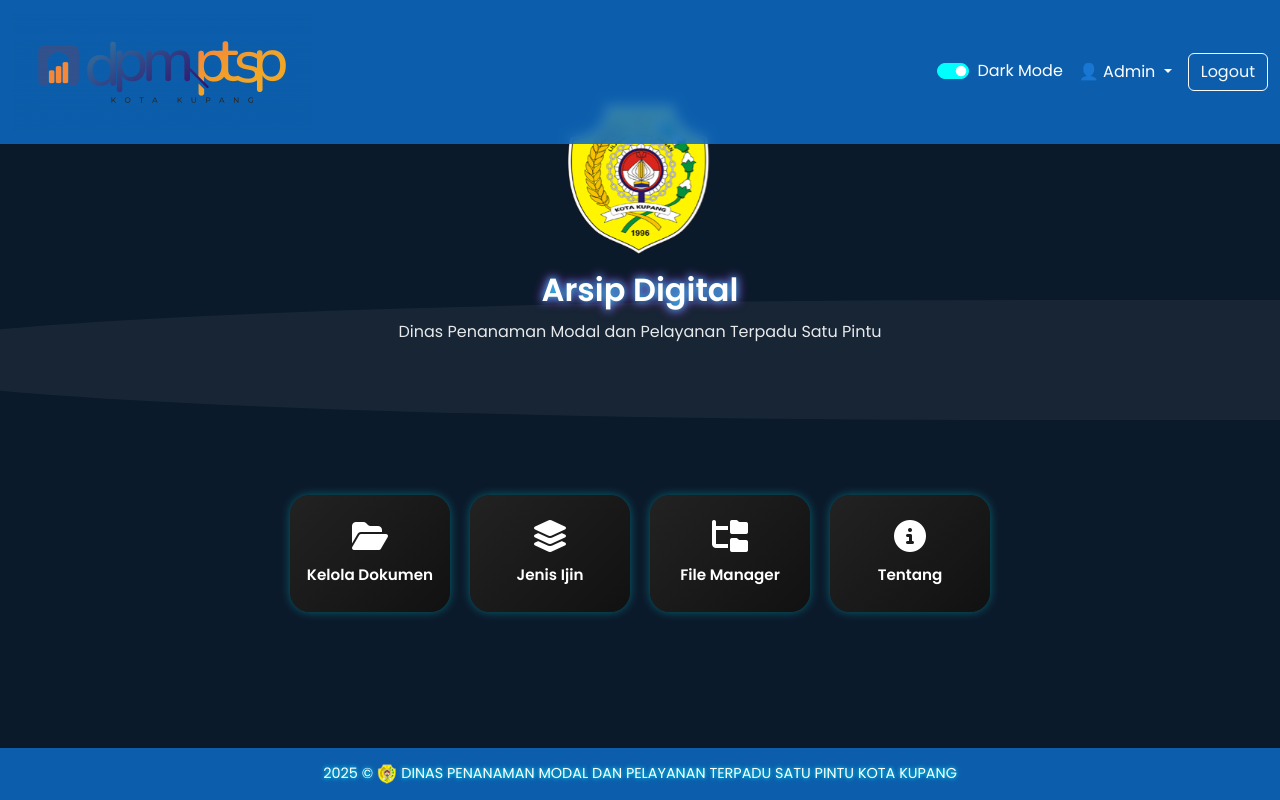
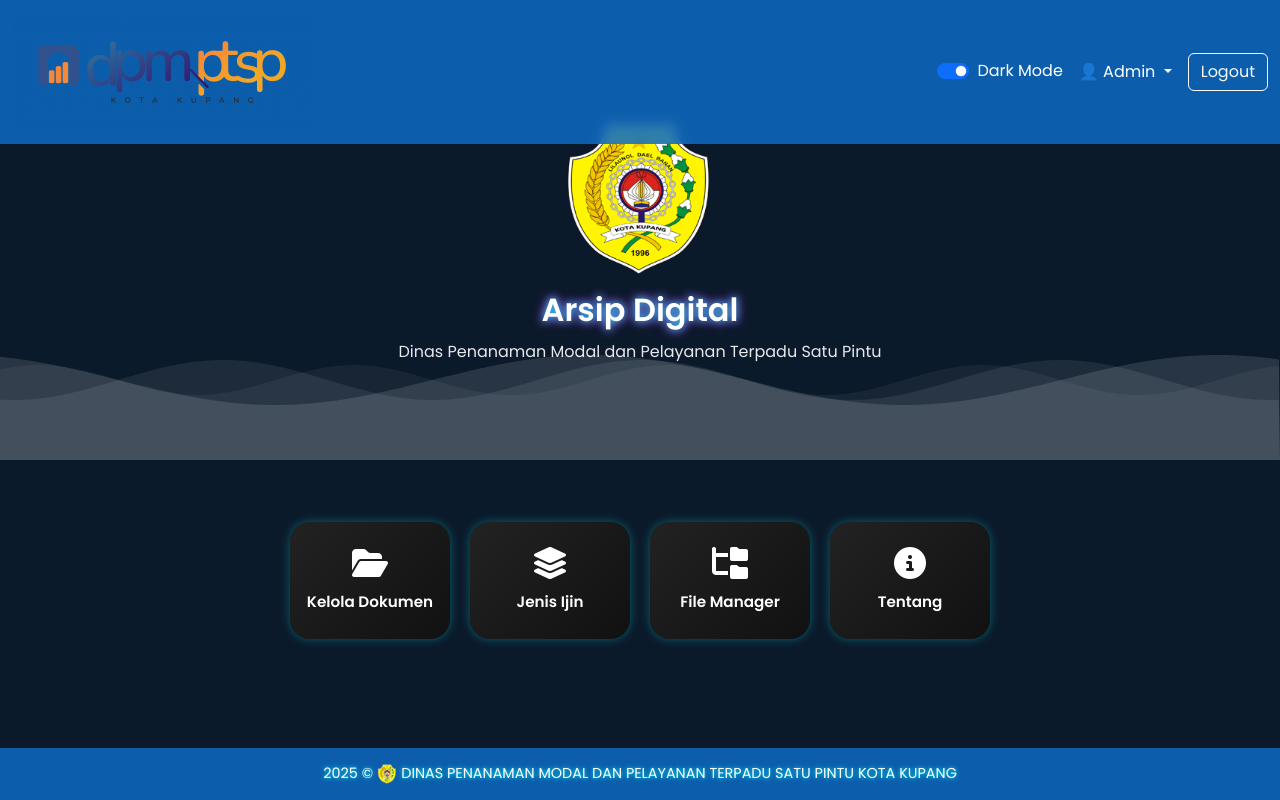
Before and after one commit to ArsipDPMPTSP/digital-arsip, a Flask app: page / in a window 1280 px wide. Run offline with Flask 3, Linux system fonts and the light colour scheme; the visitor is signed in with stand-in values (Sample User, id 1); data that the repository does not hold is empty.

Commit message:
(Update UI)

```diff
--- a/templates/index.html
+++ b/templates/index.html
@@ -2,7 +2,7 @@
 <html lang="id">
   <head>
     <meta charset="UTF-8" />
-    <title>Dashboard Arsip - Header Wave</title>
+    <title>Dashboard Arsip - Multi-layer Wave</title>
     <meta name="viewport" content="width=device-width, initial-scale=1" />
 
     <!-- Bootstrap & Font Awesome -->
@@ -22,6 +22,17 @@
         transition: all 0.5s ease;
       }
 
+      body.light {
+        background: linear-gradient(270deg, #0e6cc4, #3498db, #00ffff, #ff00ff);
+        background-size: 1500% 1500%;
+        animation: neonBG 25s ease infinite;
+      }
+
+      body.dark {
+        background: #0b1a2b;
+        color: #fff;
+      }
+
       @keyframes neonBG {
         0% {
           background-position: 0% 50%;
@@ -32,18 +43,6 @@
         100% {
           background-position: 0% 50%;
         }
-      }
-
-      body.light {
-        background: linear-gradient(270deg, #0e6cc4, #3498db, #0e6cc4, #00ffff, #ff00ff);
-        background-size: 1500% 1500%;
-        animation: neonBG 25s ease infinite;
-        color: #fff;
-      }
-
-      body.dark {
-        background: #0b1a2b;
-        color: #fff;
       }
 
       /* Navbar */
@@ -61,17 +60,11 @@
         color: #00ffff;
       }
 
-      /* Dark mode switch */
-      .form-check-input:checked {
-        background-color: #00ffff;
-        border-color: #00ffff;
-      }
-
-      /* Header Wave */
+      /* Header */
       header {
         position: relative;
         text-align: center;
-        padding: 100px 20px 60px;
+        padding: 120px 20px 80px;
         overflow: hidden;
       }
 
@@ -100,30 +93,14 @@
         position: relative;
       }
 
-      /* Wave effect */
-      header::before {
-        content: "";
+      /* Canvas Wave Multi-layer */
+      #waveCanvas {
         position: absolute;
         bottom: 0;
         left: 0;
-        width: 200%;
-        height: 120px;
-        background: rgba(255, 255, 255, 0.05);
-        border-radius: 45%;
-        animation: wave 6s infinite linear;
+        width: 100%;
+        height: 160px;
         z-index: 1;
-      }
-
-      @keyframes wave {
-        0% {
-          transform: translateX(0);
-        }
-        50% {
-          transform: translateX(-25%);
-        }
-        100% {
-          transform: translateX(0);
-        }
       }
 
       /* Dashboard Cards */
@@ -263,6 +240,7 @@
       <img src="{{ url_for('static', filename='img/logo.png') }}" alt="Logo Besar" />
       <h1>Arsip Digital</h1>
       <p>Dinas Penanaman Modal dan Pelayanan Terpadu Satu Pintu</p>
+      <canvas id="waveCanvas"></canvas>
     </header>
 
     <!-- Dashboard Cards -->
@@ -294,9 +272,11 @@
 
     <script src="https://cdn.jsdelivr.net/npm/bootstrap@5.3.3/dist/js/bootstrap.bundle.min.js"></script>
     <script>
+      // Tooltip
       const tooltipTriggerList = document.querySelectorAll('[data-bs-toggle="tooltip"]');
       const tooltipList = [...tooltipTriggerList].map((el) => new bootstrap.Tooltip(el));
 
+      // Dark mode
       const switchEl = document.getElementById("darkModeSwitch");
       function autoDarkMode() {
         const h = new Date().getHours();
@@ -331,6 +311,7 @@
         }
       });
 
+      // Ripple & fade out
       document.querySelectorAll(".card-dashboard").forEach((card) => {
         card.addEventListener("click", function (e) {
           e.preventDefault();
@@ -350,6 +331,48 @@
           setTimeout(() => ripple.remove(), 600);
         });
       });
+
+      // Wave Canvas Multi-layer
+      const canvas = document.getElementById("waveCanvas");
+      const ctx = canvas.getContext("2d");
+      let width, height;
+      function resizeCanvas() {
+        width = canvas.width = canvas.offsetWidth;
+        height = canvas.height = canvas.offsetHeight;
+      }
+      window.addEventListener("resize", resizeCanvas);
+      resizeCanvas();
+
+      let mouseX = 0;
+      window.addEventListener("mousemove", (e) => {
+        mouseX = e.clientX / width;
+      });
+
+      // 3 layer wave
+      const layers = [
+        { amplitude: 15, wavelength: 0.02, speed: 0.002, color: "rgba(255,255,255,0.05)" },
+        { amplitude: 20, wavelength: 0.015, speed: 0.0015, color: "rgba(255,255,255,0.08)" },
+        { amplitude: 25, wavelength: 0.01, speed: 0.001, color: "rgba(255,255,255,0.12)" },
+      ];
+
+      function drawWave() {
+        ctx.clearRect(0, 0, width, height);
+        const time = Date.now();
+        layers.forEach((layer) => {
+          ctx.beginPath();
+          ctx.moveTo(0, height);
+          for (let x = 0; x < width; x++) {
+            const y = layer.amplitude * Math.sin(x * layer.wavelength + time * layer.speed) + height / 2 + 5 * Math.sin(mouseX * Math.PI * 2);
+            ctx.lineTo(x, y);
+          }
+          ctx.lineTo(width, height);
+          ctx.closePath();
+          ctx.fillStyle = layer.color;
+          ctx.fill();
+        });
+        requestAnimationFrame(drawWave);
+      }
+      drawWave();
     </script>
   </body>
 </html>
```
